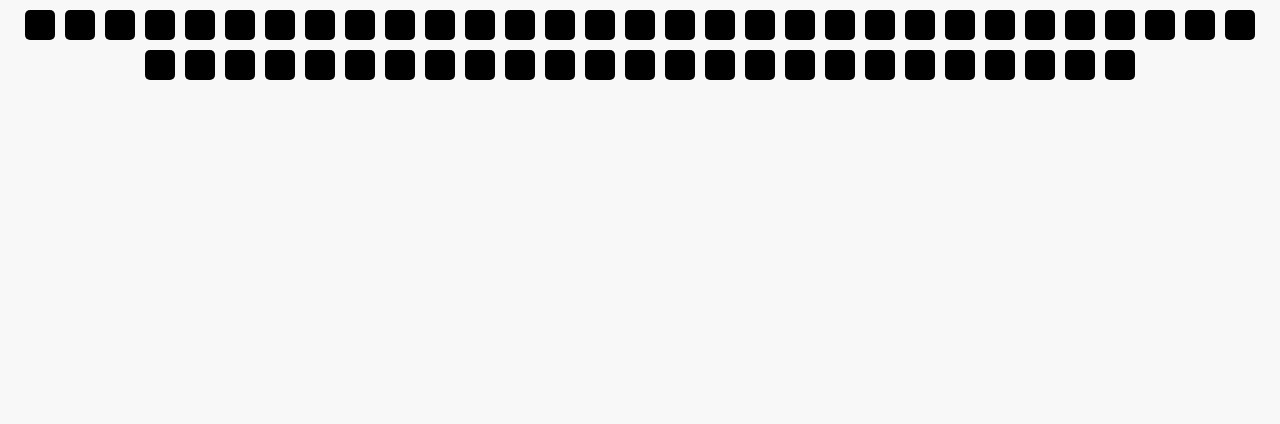
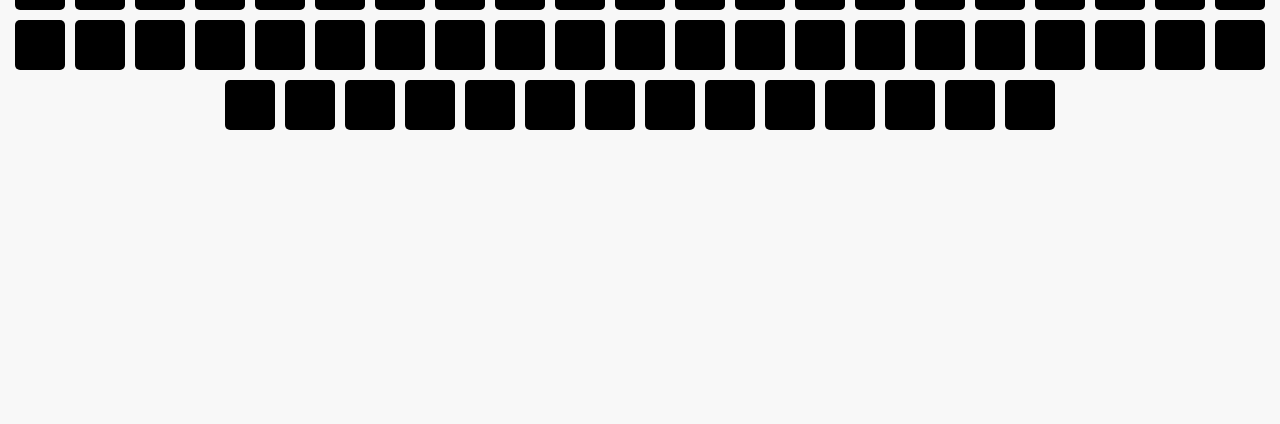
Before and after one commit to CreeperjaegerMax/Memory, a plain HTML site: page normal/index.html in a window 1280 px wide. Shown: the part 392-816 px from the top of the page. Drawn offline with Linux system fonts and the light colour scheme.

Commit message:
Update style.css

```diff
--- a/normal/style.css
+++ b/normal/style.css
@@ -21,8 +21,8 @@ h1 {
 }
 
 .card {
-  width: 30px;
-  height: 30px;
+  width: 50px;
+  height: 50px;
   background-color: #eaeaea;
   border-radius: 5px;
   display: flex;
```
